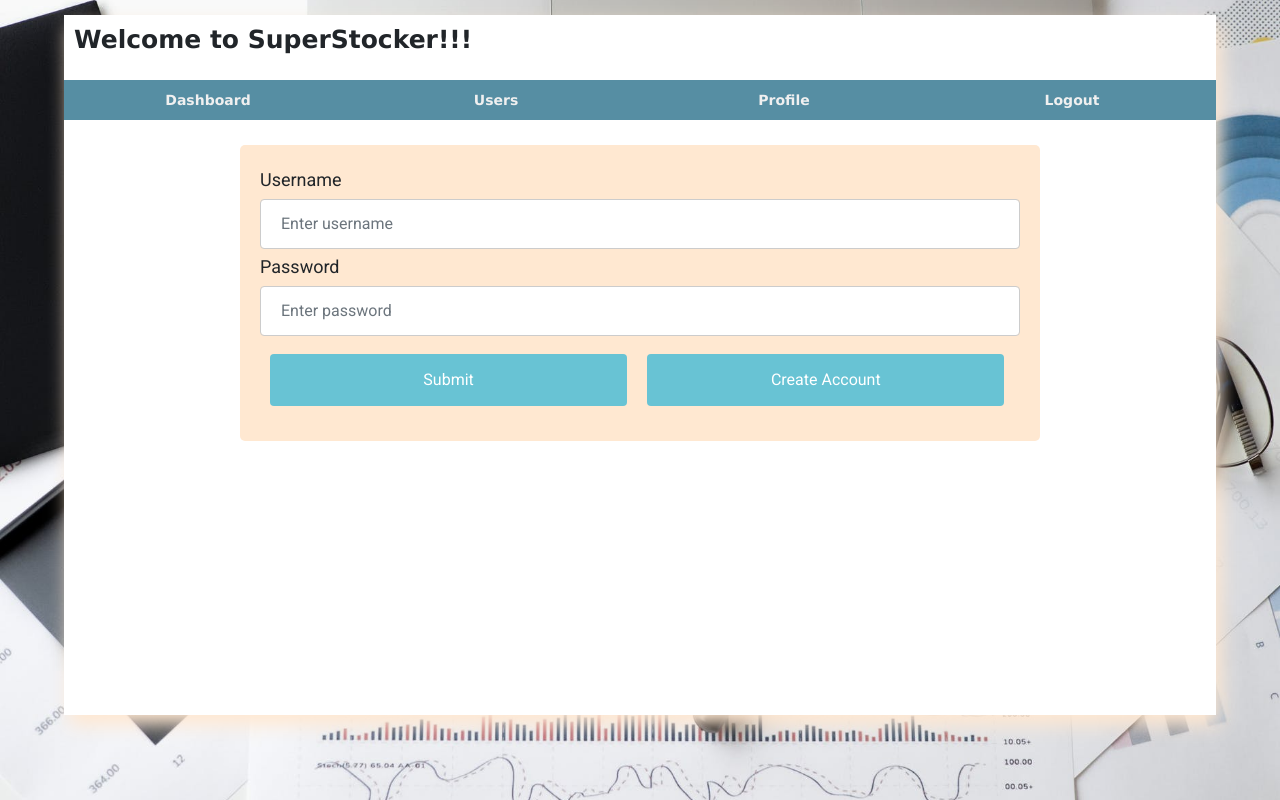
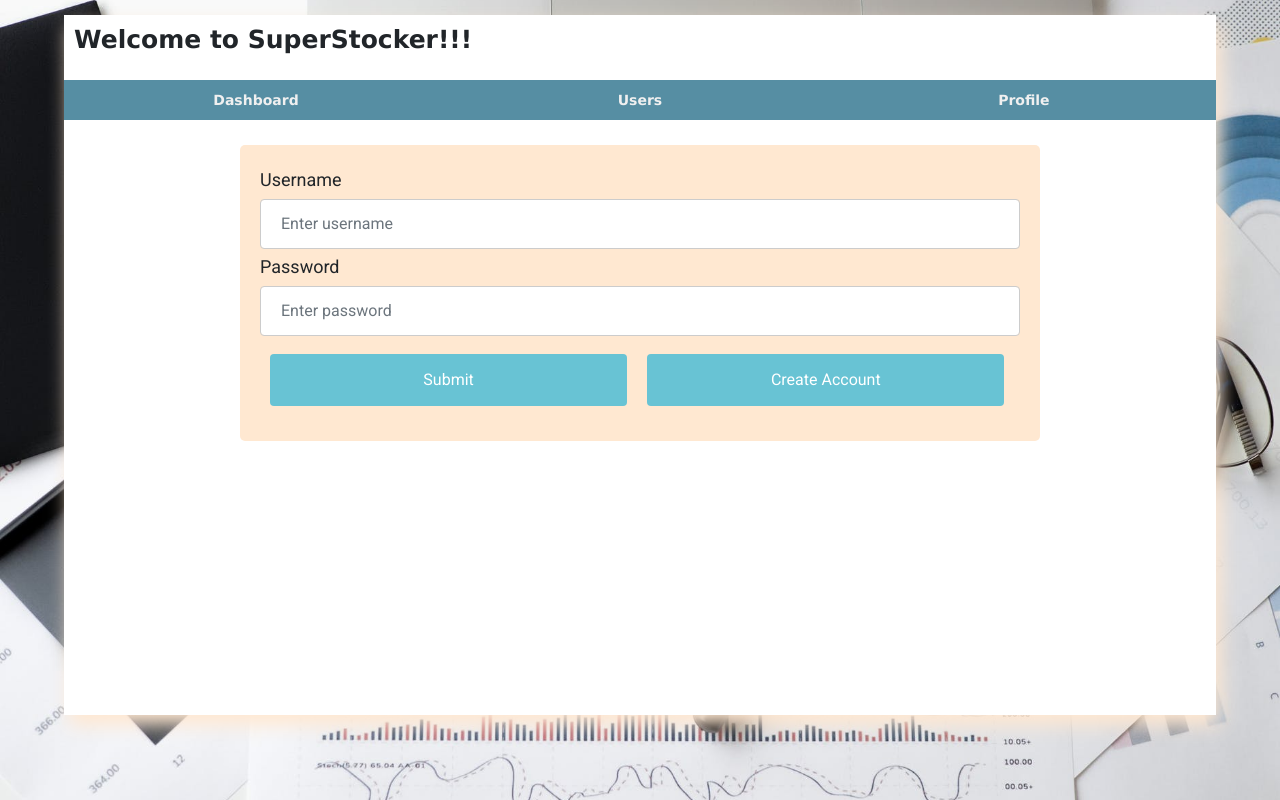
Before and after one commit to hpatel183/project-2-SuperStocks-Frontend, an Angular app in the folder super-stocker/: page /login in a window 1280 px wide. Built offline with nearby package versions, Linux system fonts and the light colour scheme; what ng2-charts would draw is missing.

Commit message:
Fix CSS Format

```diff
--- a/super-stocker/src/app/app.component.css
+++ b/super-stocker/src/app/app.component.css
@@ -13,8 +13,11 @@ nav {
 
 #nav_menu ul {
     width: 100%;
+    /* full width of body */
     list-style-type: none;
+    /*no bullets*/
     position: relative;
+    /* So the first submenu can be positioned within the main menu */
 }
 
 #nav_menu ul ul {
@@ -23,18 +26,18 @@ nav {
     top: 100%;
 }
 
-#nav_menu ul li {
+#nav_menu ul ul li {
     float: none;
     position: relative;
 }
 
-#nav_menu ul ul li {
+#nav_menu ul ul li ul {
     position: absolute;
     left: 100%;
     top: 0;
 }
 
-#nav_menu ul li.lastitem {
+#nav_menu ul li.lastitem ul li ul {
     position: absolute;
     left: -100%;
     top: 0;
@@ -60,8 +63,7 @@ nav {
 }
 
 #nav_menu ul li {
-    width: 25%;
-    /* 4 menu items */
+    width: 33.33%;
 }
 
 #nav_menu ul li a {
@@ -75,10 +77,14 @@ nav {
 }
 
 #nav_menu ul li a.current {
-    color: #FFE8D1 !important;
+    color: #CCFF99 !important;
 }
 
 #nav_menu ul li a:hover,
 #nav_menu ul li a:focus {
     background-color: #68C3D4;
 }
+
+#nav_menu ul li:hover ul li:hover ul li {
+    width: 100%;
+}
--- a/super-stocker/src/app/app.component.html
+++ b/super-stocker/src/app/app.component.html
@@ -7,8 +7,11 @@
             <!-- <li><a routerLink="/login">Login</a></li> -->
             <li><a routerLink="/dashboard">Dashboard</a></li>
             <li><a routerLink="/user-list">Users</a></li>
-            <li><a routerLink="/profile">Profile</a></li>
-            <li><a routerLink="/logout">Logout</a></li>
+            <li><a routerLink="/profile">Profile</a>
+                <ul>
+                    <li><a routerLink="/logout">Logout</a></li>
+                </ul>
+            </li>
 
         </ul>
     </nav>
```
